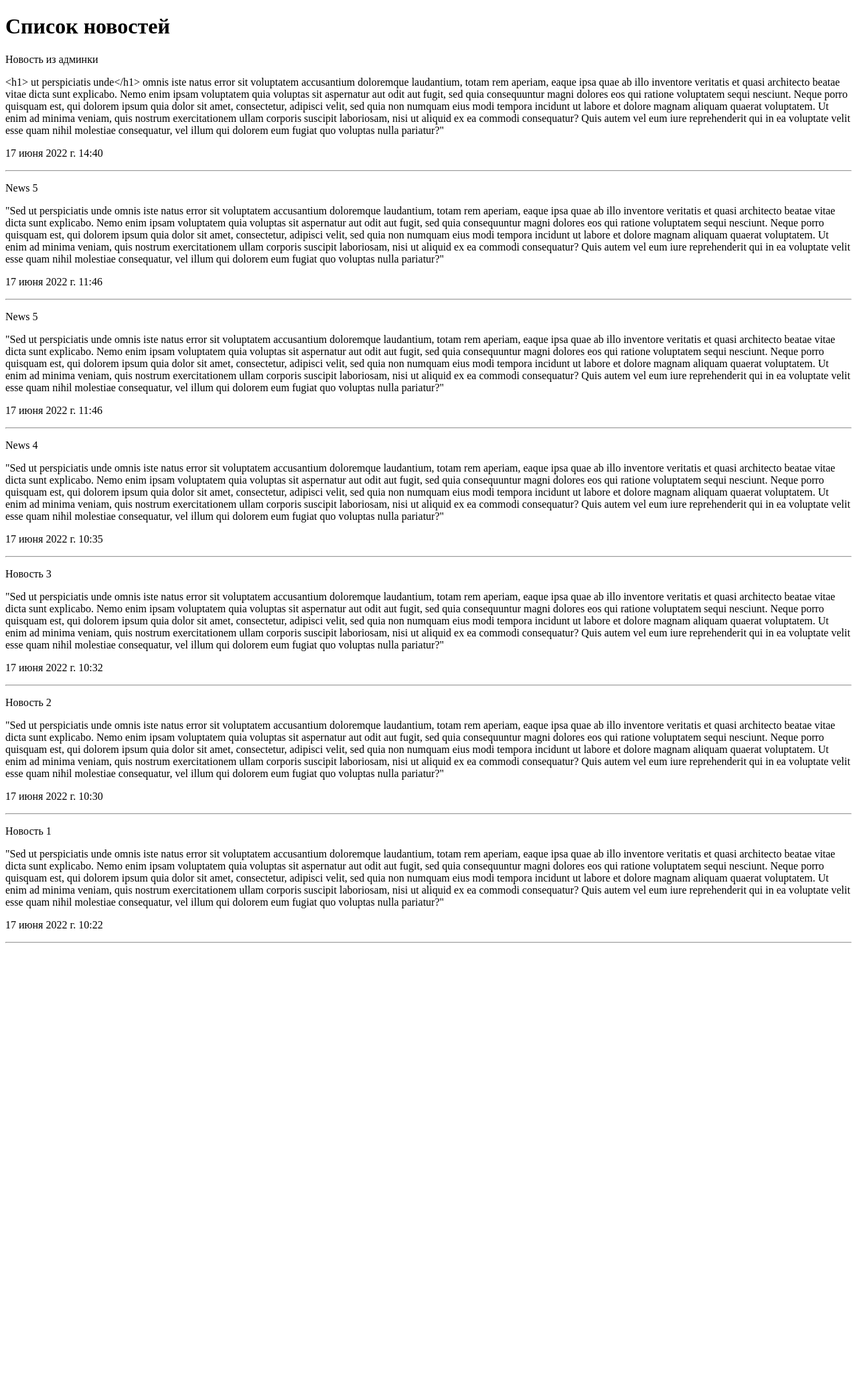
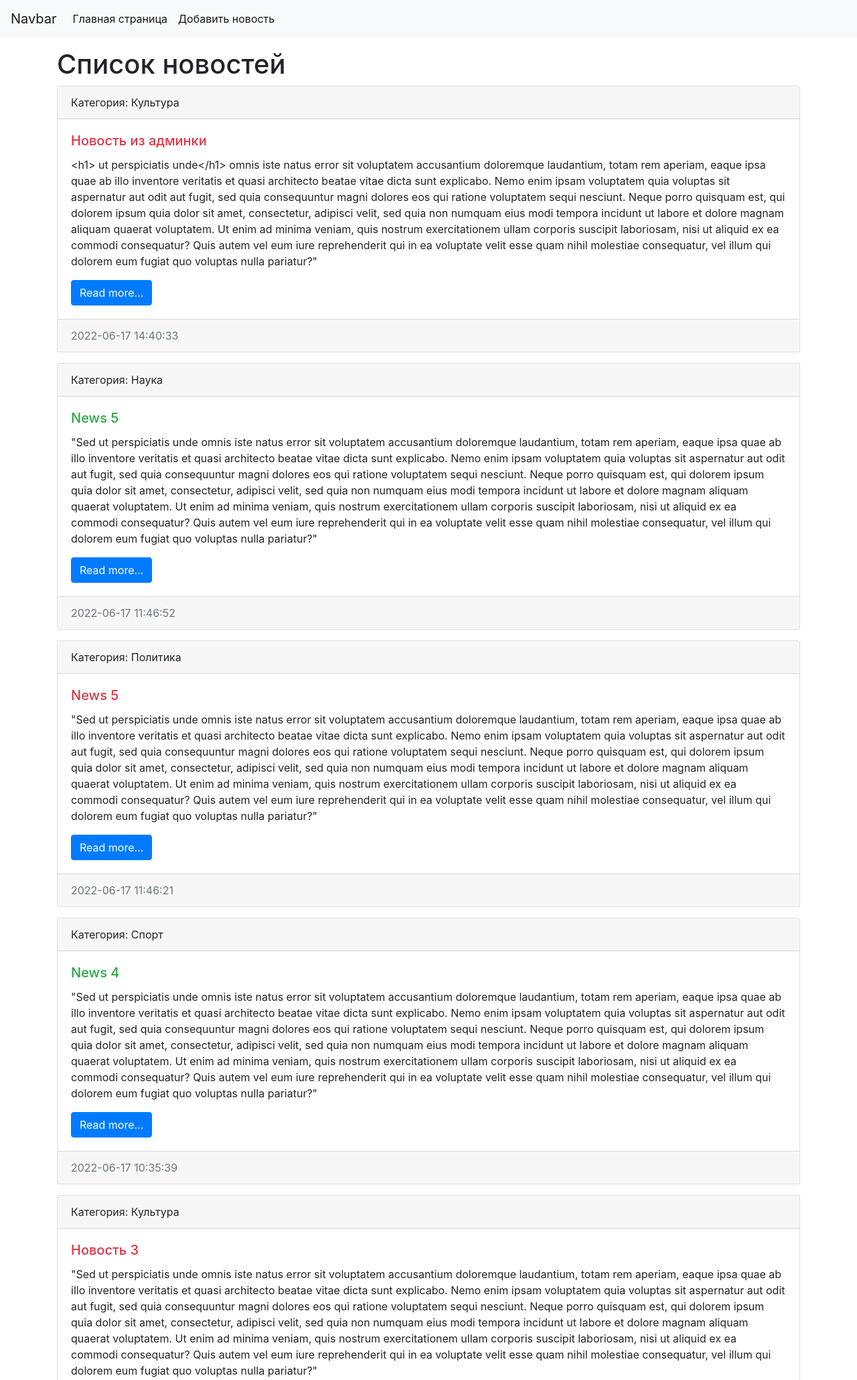
Before and after one commit to bertramvays/testsite, a Django app: page / in a window 1280 px wide. Shown: the top 2060 px of the page at 67% size. Before the commit the page ends 1408 px from the top, so only its background shows below. Run offline with Django 4.2, Linux system fonts and the light colour scheme; data comes from the database, SQL or seed files in the repository; both versions use the stored data as it was after the commit.

Commit message:
Maked better view of admin. Created new model with foreign key (category for news). Studing tags

```diff
--- a/mysite/news/models.py
+++ b/mysite/news/models.py
@@ -7,11 +7,26 @@ class News(models.Model):
     updated_at = models.DateTimeField(auto_now=True, verbose_name='Обновленно')
     photo = models.ImageField(upload_to='photos/%Y/%m/%d/', verbose_name='Фото', blank=True)
     is_published = models.BooleanField(default=True, verbose_name='Опубликовано?')
+    category = models.ForeignKey('Category', on_delete=models.PROTECT, null=True, verbose_name='Категория')
+
+
 
     def __str__(self):
         return self.title
 
     class Meta:
         verbose_name = 'Новость'
-        verbose_name = 'Новости'
+        verbose_name_plural = 'Новости'
         ordering = ['-created_at']
+
+
+class Category(models.Model):
+    title = models.CharField(max_length=150, db_index=True, verbose_name='Наименование категории')
+
+    def __str__(self):
+        return self.title
+
+    class Meta:
+        verbose_name = 'Категория'
+        verbose_name_plural = 'Категории'
+        ordering = ['title']
--- a/mysite/news/templates/news/index.html
+++ b/mysite/news/templates/news/index.html
@@ -1,19 +1,63 @@
-<!DOCTYPE html>
+<!doctype html>
 <html lang="en">
   <head>
-    <meta charset="UTF-8">
-    <title>{{title}}</title>
+
+    <meta charset="utf-8">
+    <meta name="viewport" content="width=device-width, initial-scale=1, shrink-to-fit=no">
+
+
+    <link rel="stylesheet" href="https://cdn.jsdelivr.net/npm/bootstrap@4.4.1/dist/css/bootstrap.min.css" integrity="sha384-Vkoo8x4CGsO3+Hhxv8T/Q5PaXtkKtu6ug5TOeNV6gBiFeWPGFN9MuhOf23Q9Ifjh" crossorigin="anonymous">
+
+    <title>{{ title }}</title>
   </head>
   <body>
-<h1>{{title}}</h1>
+    <nav class="navbar navbar-expand-lg navbar-light bg-light">
+  <a class="navbar-brand" href="/">Navbar</a>
+  <button class="navbar-toggler" type="button" data-toggle="collapse" data-target="#navbarSupportedContent" aria-controls="navbarSupportedContent" aria-expanded="false" aria-label="Toggle navigation">
+    <span class="navbar-toggler-icon"></span>
+  </button>
+
+  <div class="collapse navbar-collapse" id="navbarSupportedContent">
+    <ul class="navbar-nav mr-auto">
+      <li class="nav-item active"><a class="nav-link" href="/">Главная страница <span class="sr-only">(current)</span></a>
+      </li>
+      <li class="nav-item active"><a class="nav-link" href="/">Добавить новость
+        <span class="sr-only">(current)</span></a>
+            </li>
+
+    </ul>
+
+  </div>
+</nav>
+<div class="container mt-3" >
+    <h1> {{ title }} </h1>
+    <div class="row">
+        <div class="col-md-12">
         {% for item in news %}
-    <div>
-        <p> {{ item.title }} </p>
-        <p> {{ item.content }} </p>
-        <p> {{ item.created_at }} </p>
+        <div class="card mb-3">
+          <div class="card-header">
+            Категория: {{ item.category }}
           </div>
-    <hr>
+
+          <div class="card-body">
+            <h5 class="card-title {% cycle 'text-danger' 'text-success' %}"> {{ item.title }}</h5>
+
+            <p class="card-text">{{ item.content }}</p>
+
+            <a href="#" class="btn btn-primary">Read more...</a>
+          </div>
+          <div class="card-footer text-muted">
+              {{ item.created_at|date:"Y-m-d H:i:s" }}
+          </div>
+        </div>
         {% endfor %}
+        </div>
+    </div>
+</div>
 
+
+    <script src="https://code.jquery.com/jquery-3.4.1.slim.min.js" integrity="sha384-J6qa4849blE2+poT4WnyKhv5vZF5SrPo0iEjwBvKU7imGFAV0wwj1yYfoRSJoZ+n" crossorigin="anonymous"></script>
+    <script src="https://cdn.jsdelivr.net/npm/popper.js@1.16.0/dist/umd/popper.min.js" integrity="sha384-Q6E9RHvbIyZFJoft+2mJbHaEWldlvI9IOYy5n3zV9zzTtmI3UksdQRVvoxMfooAo" crossorigin="anonymous"></script>
+    <script src="https://cdn.jsdelivr.net/npm/bootstrap@4.4.1/dist/js/bootstrap.min.js" integrity="sha384-wfSDF2E50Y2D1uUdj0O3uMBJnjuUD4Ih7YwaYd1iqfktj0Uod8GCExl3Og8ifwB6" crossorigin="anonymous"></script>
   </body>
 </html>
```
Also changed, not shown: mysite/news/admin.py (+14 -3 lines), mysite/db.sqlite3. Lines whose indentation alone changed are shown as unchanged.
